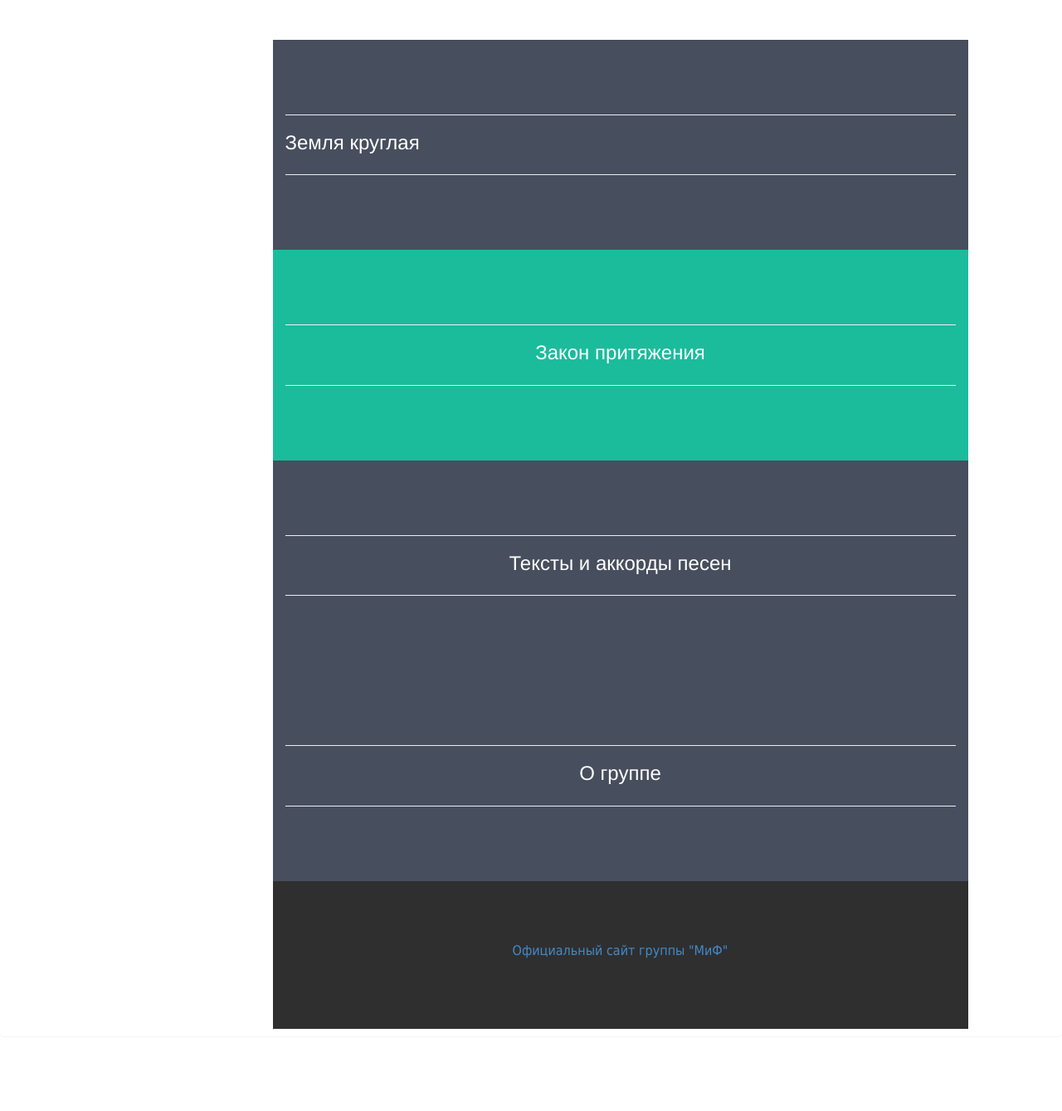
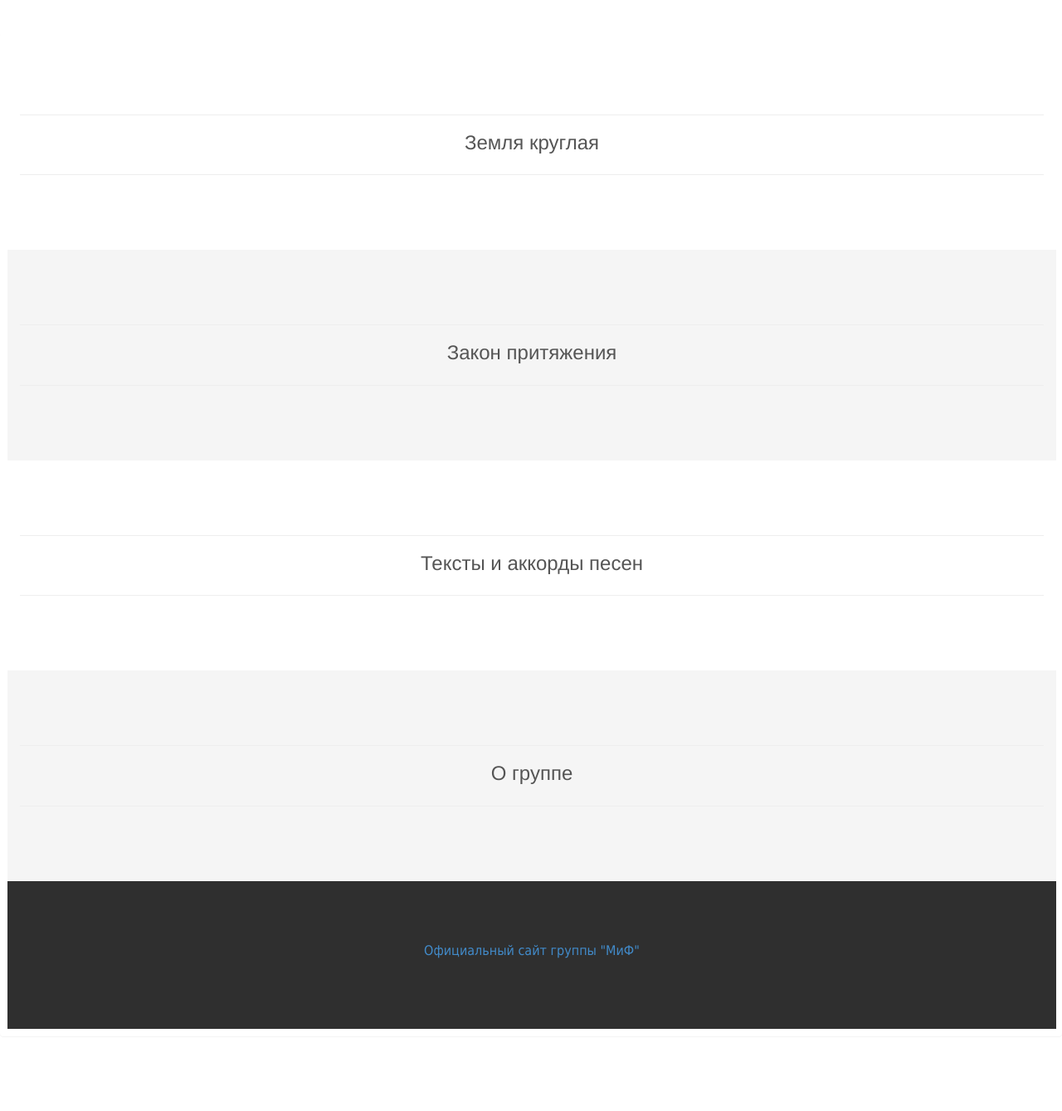
Before and after one commit to fil-dv/asp-mvc-MiF, an ASP.NET MVC app: page / in a window 1280 px wide. Shown: the part 81-1420 px from the top of the page at 83% size. Run offline with ASP.NET Core 8 and stand-ins for ASP.NET MVC 5, Linux system fonts and the light colour scheme; the project's own start-up code is not run, and a stand-in starts its controllers and pages; some libraries are stand-ins or nearby versions.

Commit message:
changed css colors

```diff
--- a/MiFWebSolution/Web_UI/Content/Site.css
+++ b/MiFWebSolution/Web_UI/Content/Site.css
@@ -21,13 +21,13 @@
         }
 
         .bg-1 {
-            background-color: #1abc9c; /* Green */
-            color: #ffffff;
+            background-color: #FFFFFF; /* White */
+            color: #555555;
         }
 
         .bg-2 {
-            background-color: #474e5d; /* Dark Blue */
-            color: #ffffff;
+             background-color: #F5F5F5 ; /* Light Gray */
+            color: #555555;
         }
 
         .bg-3 {
--- a/MiFWebSolution/Web_UI/Views/Home/Index.cshtml
+++ b/MiFWebSolution/Web_UI/Views/Home/Index.cshtml
@@ -1,5 +1,5 @@
- <!-- Second Container -->
-<div id="first" class="container-fluid bg-2 text-center my-first">
+ <!--  First Container -->
+<div id="first" class="container-fluid bg-1 text-center">
 
     <hr />
     <h3 class="margin">Земля круглая</h3>
@@ -7,9 +7,9 @@
 
 </div>
 
-<!-- Third Container (Grid) -->
+<!-- Second Container -->
 
-<div id="second" class="container-fluid bg-1 text-center">
+<div id="second" class="container-fluid bg-2 text-center">
 
     <hr />
     <h3 class="margin">Закон притяжения</h3>
@@ -18,8 +18,8 @@
 </div>
 
 
-<!-- Fourth Container (Grid) -->
-<div id="accords" class="container-fluid bg-2 text-info">
+<!-- Third Container -->
+<div id="accords" class="container-fluid bg-1 text-info">
 
     <hr />
     <h3 class="margin">Тексты и аккорды песен</h3>
@@ -28,11 +28,11 @@
 </div>
 
 
-<!-- Fifth Container (Grid) -->
+<!-- Fourth Container (Grid) -->
 <div id="about" class="container-fluid bg-2 text-info">
 
     <hr />
-    <h3 class="margin"> О группе</h3>
+    <h3 class="margin">О группе</h3>
     <hr />
 </div>
 
--- a/MiFWebSolution/Web_UI/Views/Shared/_Layout.cshtml
+++ b/MiFWebSolution/Web_UI/Views/Shared/_Layout.cshtml
@@ -69,7 +69,6 @@
                 </div>
                 <div class="navbar-collapse collapse bg-4">
                     <ul class="nav navbar-nav">
-                        @*<li id='home'>@Html.ActionLink("Каталог", "List", "Areas")</li>*@
                         <li><a class="scroll" href="#first">"Земля круглая"</a></li>
                         <li><a class="scroll" href="#second">"Закон притяжения"</a></li>
                         <li><a class="scroll" href="#accords">Тексты/Аккорды</a></li>
@@ -87,10 +86,10 @@
     <div id="mainID" class="container-fluid bg-3 text-center">
         <div class="row panel">
 
-            <div id="regions" class="col-xs-3">
+            @*<div id="regions" class="col-xs-3">*@
                 @*@Html.Action("Menu", "Nav")*@
-            </div>
-            <div class="mymain col-xs-8">
+            @*</div>*@
+            <div class="mymain col-xs-12">
                 @RenderBody()
             </div>
         </div>
```
